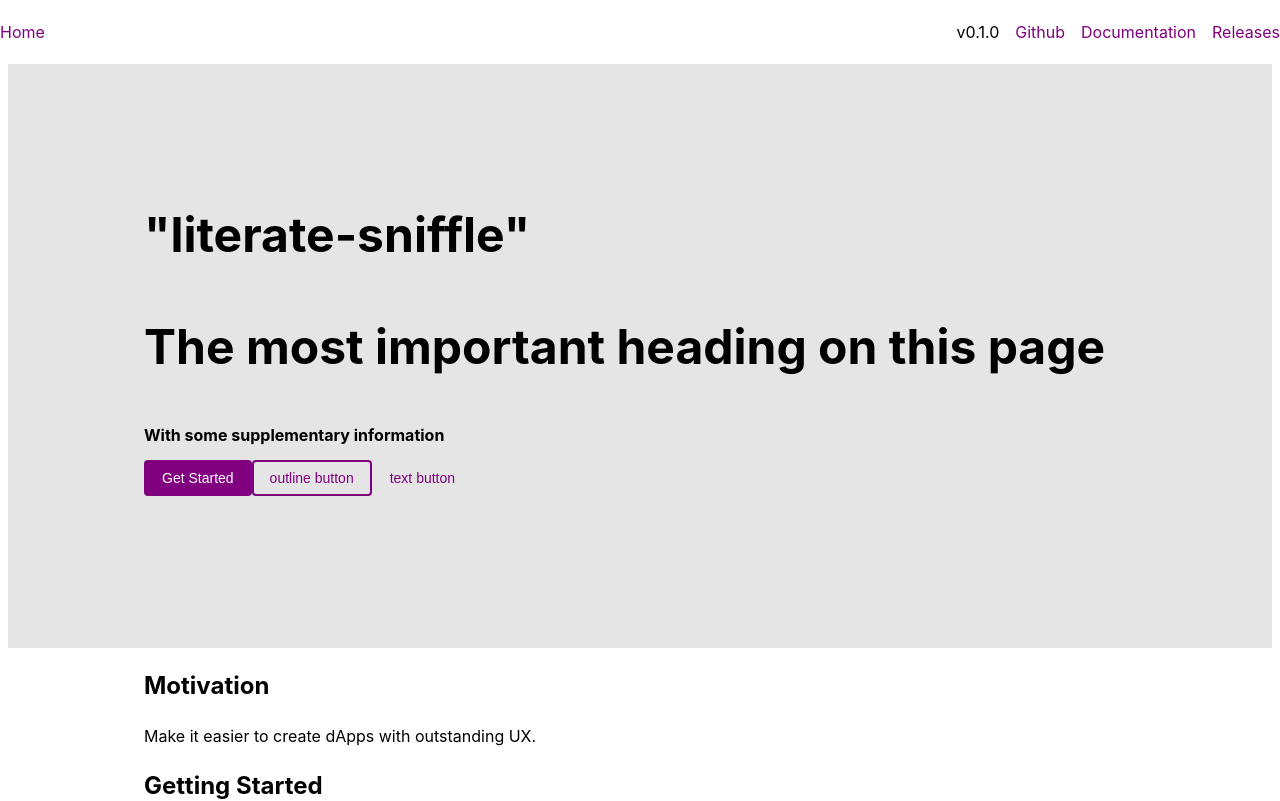
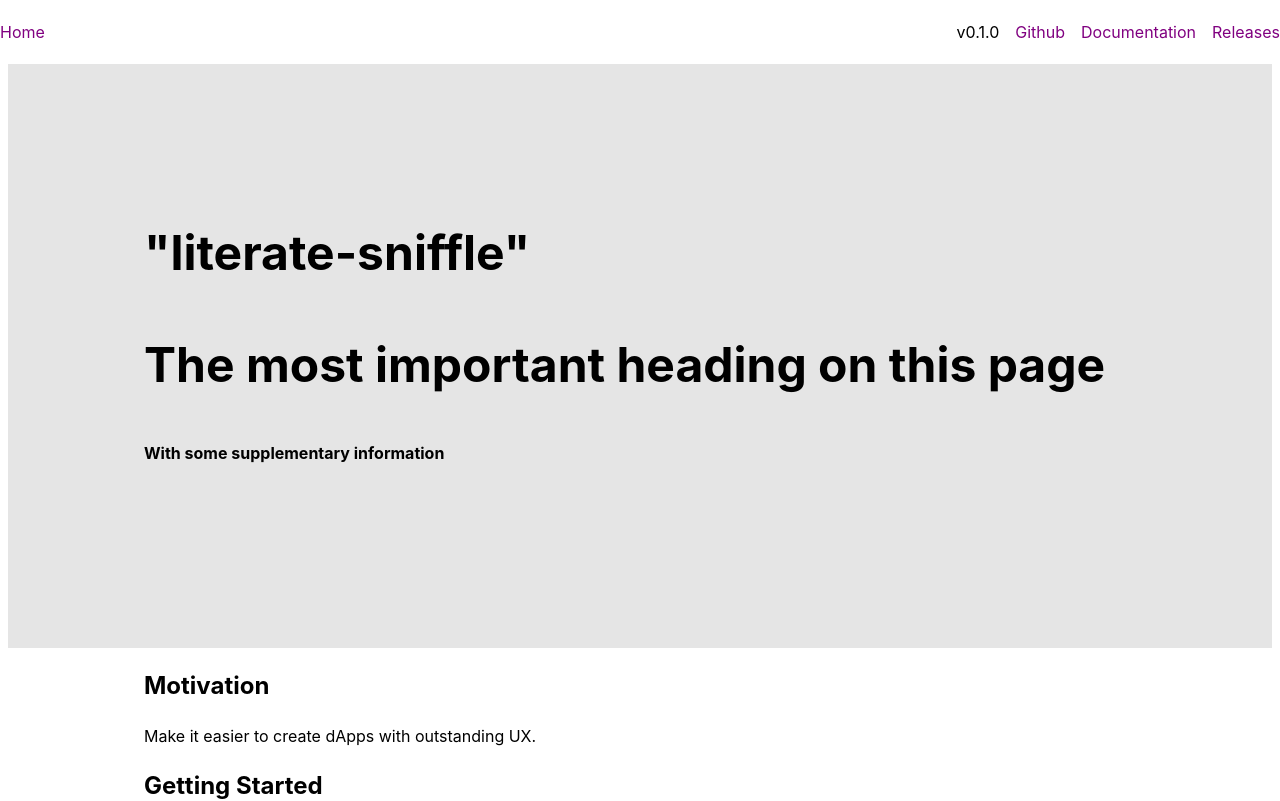
Before and after one commit to ConsenSysMesh/design-system-website, a Next.js app: page / in a window 1280 px wide. Shown: the top 801 px of the page. Built offline with nearby package versions, Linux system fonts and the light colour scheme.

Commit message:
debug builds failing

```diff
--- a/components/header.js
+++ b/components/header.js
@@ -1,5 +1,5 @@
 import React from 'react';
-import Button from '../components/Button'
+
 import Heading from '../components/Heading'
 
 const Header = ({}) => (
@@ -9,9 +9,7 @@ const Header = ({}) => (
     </Heading.h1>
     <Heading.h1>The most important heading on this page</Heading.h1>
     <Heading.h2>With some supplementary information</Heading.h2>
-    <Button>Get Started</Button>
-    <Button.outline>outline button</Button.outline>
-    <Button.text>text button</Button.text>
+
   </header>
 );
 
```
